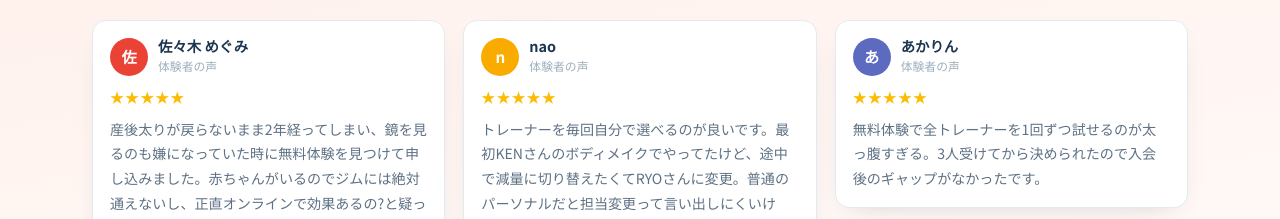
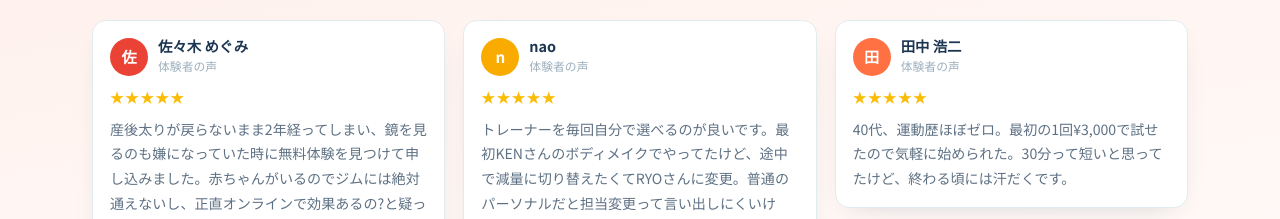
Before and after one commit to shinmi725810-sketch/visions-match-lp, a website: page index.html in a window 1280 px wide. Shown: the part 5553-5772 px from the top of the page. Drawn offline with Linux system fonts and the light colour scheme.

Commit message:
fix: オファーと不整合になった口コミ1件を削除
「全トレーナーを1回ずつ試せる」に言及していた口コミ（あかりん）を
index.html / lp-shimei.html の両方から削除。LP本文から当該表記を
除去したため、口コミだけが未提供のオファーを語る状態を解消。

```diff
--- a/index.html
+++ b/index.html
@@ -2815,13 +2815,6 @@
           text: "40代、運動歴ほぼゼロ。最初の1回¥3,000で試せたので気軽に始められた。30分って短いと思ってたけど、終わる頃には汗だくです。",
         },
         {
-          name: "あかりん",
-          date: "2年前",
-          rating: 5,
-          initial: "あ",
-          text: "無料体験で全トレーナーを1回ずつ試せるのが太っ腹すぎる。3人受けてから決められたので入会後のギャップがなかったです。",
-        },
-        {
           name: "Kenta S",
           date: "2年前",
           rating: 5,
```
Also changed, not shown: lp-shimei.html (+0 -1 lines).
